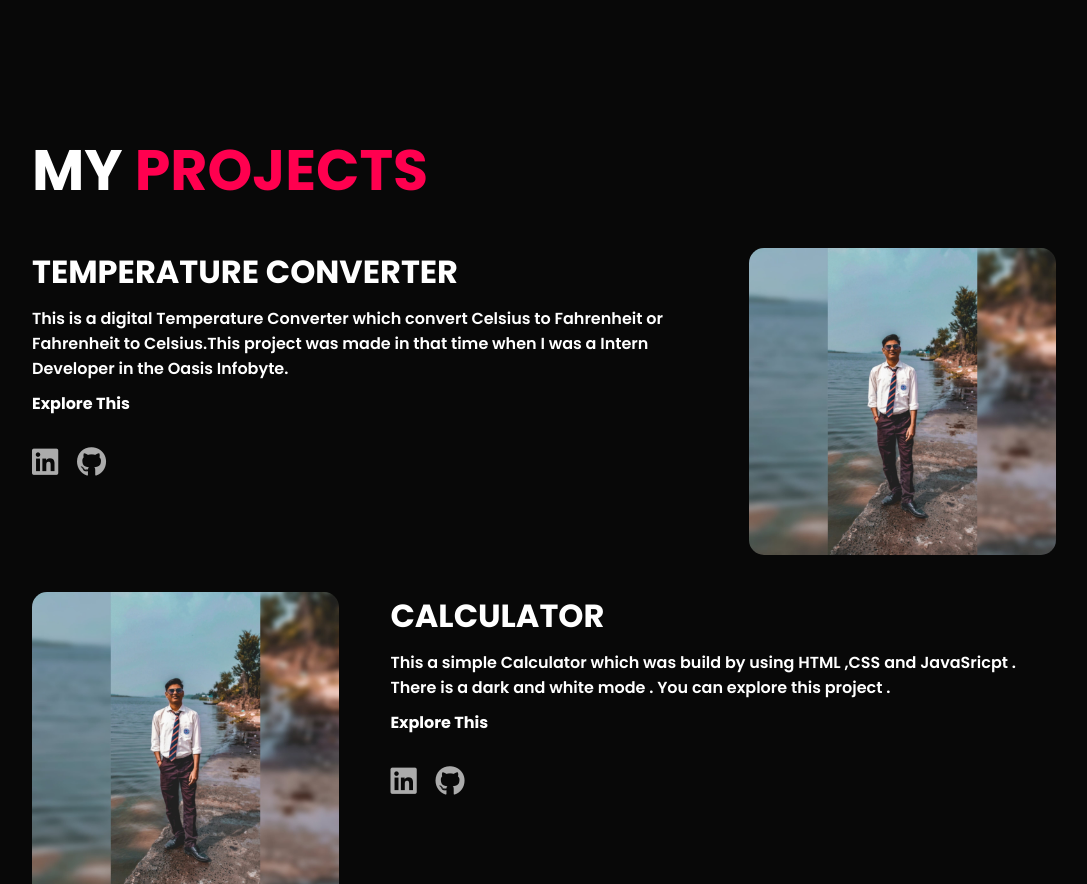
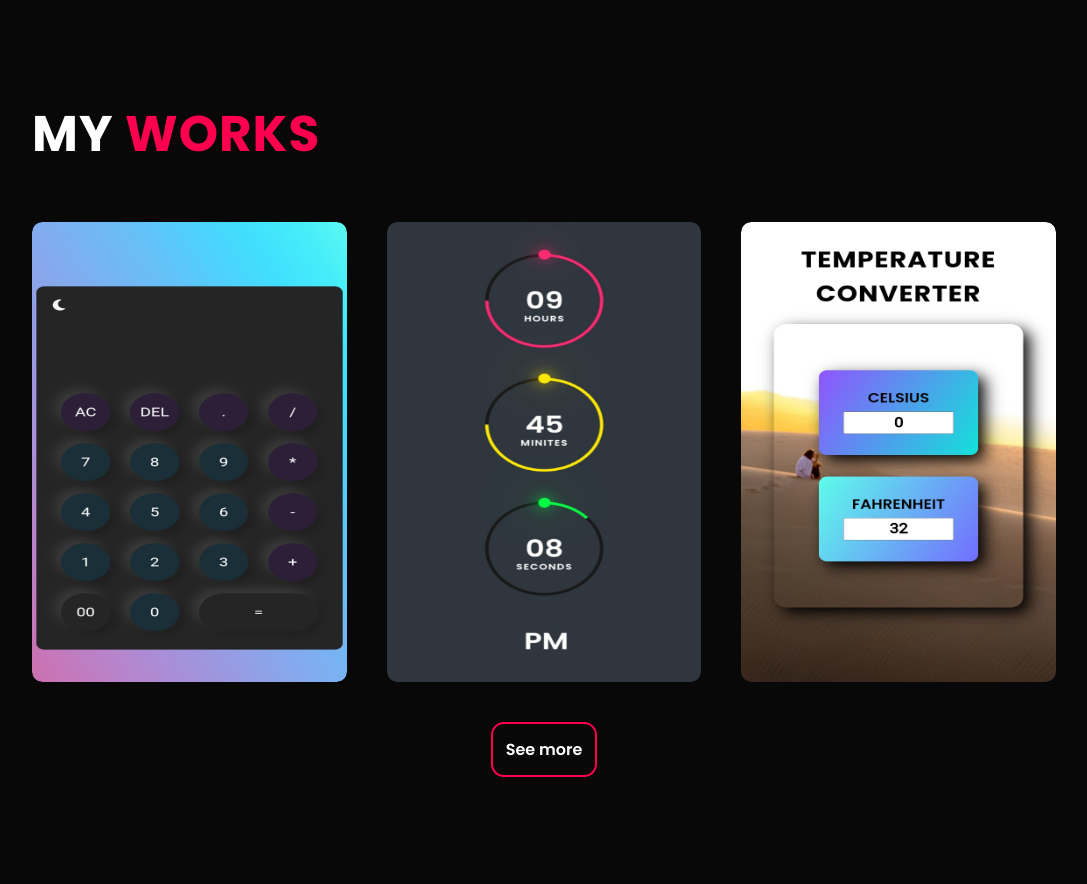
Before and after one commit to dipayan22/Portfolio, a plain HTML site: page index.html in a window 1280 px wide. Shown: the part 1916-2800 px from the top of the page, without its empty margins (96-1183 px from the left). Drawn offline with nearby package versions, Linux system fonts and the light colour scheme; a web font is replaced by a local one.

Commit message:
Add files via upload

```diff
--- a/index.html
+++ b/index.html
@@ -18,7 +18,7 @@
                 <li><a href="#header">Home</a></li>
                 <li><a href="#about">About</a></li>
                 <li><a href="#services">Service</a></li>
-                <li><a href="#projects">Projects</a></li>
+                <li><a href="#portfolio">Projects</a></li>
                 <li><a href="#contact">Contact</a></li>
                 <i class="fas fa-times" onclick="closemenu()"></i>
             </ul>
@@ -31,13 +31,13 @@
         <div class="header-text">
             <p> <span class="auto-type"></span></p>
             <h1>
-                Hi , I'm <span>Dipayan</span> <br> from india
+                Hi <br> I'm <span>Dipayan</span> <br> from india
             </h1>
         </div>
 
         <div class="img-box">
             <img src="pattern.png" alt="" class="back-img">
-            <img src="bg010.png" alt="" class="main-img">
+            <img src="Dipayan_Profile.png" alt="" class="main-img">
         </div>
     </div>
    </div>
@@ -68,7 +68,8 @@
                 </div>
                 <div class="tab-content" id="experience">
                     <ul>
-                        <li><span>2022-2023</span><br>Internship in Oasis Infobyte</li>
+                        <li><span>Dec,2022-Jan,2023</span><br>Internship in Oasis Infobyte</li>
+                        <li><span>Feb,2022-Present</span><br>Internship in Code Clause</li>
                     </ul>
                 </div>
                 <div class="tab-content" id="education">
@@ -111,43 +112,38 @@
 
    <!-- ------------------------------Projects--------------------- -->
 
-   <div id="projects">
+   <div id="portfolio">
     <div class="container">
-        <h1 class="title"> my <span>projects</span> </h1>
-        <div class="project">
-            <div class="project-left">
-                <h1>Temperature converter</h1>
-
-                <p>This is a digital Temperature Converter which convert Celsius to Fahrenheit or Fahrenheit to Celsius.This project was made in that time when I was a Intern Developer in the Oasis Infobyte.
-                </p>
-                <h4>Explore This </h4>
-                <a href=""><i class="fa-brands fa-linkedin"></i></a>
-                <a href=""><i class="fa-brands fa-github"></i></a>
+        <h1 class="sub-title">My <span>works</span></h1>
+        <div class="work-list">
+            <div class="work">
+                <img src="Project_11.jpg" >
+                <div class="layer">
+                    <h3>Calculator Website</h3>
+                    <p>In this website we can caculation somesimple mathemathical Problems</p>
+                    <a href="#"><i class="fa-brands fa-github"></i></a>
+                </div>
             </div>
-            <div class="project-right work">
-                <img src="profile2.jpg" alt="" >
+            <div class="work">
+                <img src="Project_13.jpg" >
+                <div class="layer">
+                    <h3>Digital Clock Website</h3>
+                    <p>In this website we can caculation somesimple mathemathical Problems</p>
+                    <a href="#"><i class="fa-brands fa-github"></i></a>
+                </div>
+            </div>
+            <div class="work">
+                <img src="Project_12.jpg" >
+                <div class="layer">
+                    <h3>Temparature Converter</h3>
+                    <p>In this website we can caculation somesimple mathemathical Problems</p>
+                    <a href="#"><i class="fa-brands fa-github"></i></a>
+                </div>
             </div>
         </div>
-
-        <div class="project">
-            <div class="project-right work">
-                <img src="profile2.jpg" alt="" >
-            </div>
-            <div class="project-left">
-                <h1>Calculator</h1>
-
-                <p>This a simple Calculator which was build by using HTML ,CSS and JavaSricpt . There is a dark and white mode . You can explore this project .
-                </p>
-                <h4>Explore This </h4>
-                <a href=""><i class="fa-brands fa-linkedin"></i></a>
-                <a href=""><i class="fa-brands fa-github"></i></a>
-            </div>
-        </div>
-
-        </div>
+        <a href="#" class="btn">See more</a>
     </div>
    </div>
-
    <!-- --------------------------contact-------------------- -->
 
    <div id="contact">
--- a/script.js
+++ b/script.js
@@ -19,7 +19,7 @@ icon.onclick=function(){
 }
 
 var typed=new Typed(".auto-type", {
-    strings: ["UI/UX Designer" , "Web Developer" , "Programmer"],
+    strings: ["UI/UX Designer" , "Web Developer" , "Programmer","Student"],
     typeSpeed : 150,
     backSpeed : 130,
     loop : true
--- a/style.css
+++ b/style.css
@@ -52,6 +52,7 @@ body{
 nav{
     display: flex;
     align-items: center;
+
     justify-content: space-between;
     flex-wrap: wrap;
 }
@@ -82,6 +83,7 @@ nav ul li{
     display: inline-block;
     list-style: none;
     margin: 10px 20px;
+
 }
 
 nav ul li a{
@@ -124,7 +126,22 @@ nav ul li a:hover::after{
 }
 .header-text h1 span{
     color: var(--third-color);
+    /* color: transparent;
+    -webkit-text-stroke: 1px var(--primary-color);
+    background: url(back.png);
+    background-color: var(--secondary-color);
+    -webkit-background-clip: text;
+    background-position: 0 0;
+    animation: back 20s linear infinite; */
 }
+
+
+
+/* @keyframes back{
+    100%{
+        background-position: 2000px 0;
+    }
+} */
 
 .img-box{
     width: 45%;
@@ -287,61 +304,87 @@ nav ul li a:hover::after{
 
 /* -------------------Projects------------------ */
 
-#projects{
-    padding: 80px 0;
-    color: var(--primary-color);
+#portfolio{
+    padding: 50px 0;
 }
 
-#projects .title{
-    font-size: 57px;
+#portfolio .sub-title{
+    font-size: 50px;
     text-transform: uppercase;
-    margin-bottom: 20px;
+    letter-spacing: 1px;
+
 }
-#projects .title span{
+#portfolio .sub-title span{
     color: var(--third-color);
 }
-.project{
-    display: flex;
-    justify-content: space-between;
-    flex-wrap: wrap;
-    padding: 15px 0;
+.work-list{
+    display: grid;
+    grid-template-columns: repeat(auto-fit, minmax(250px,1fr));
+    grid-gap: 40px;
+    margin-top: 50px;
 }
-.project-left{
-    flex-basis: 65%;
-    justify-content: center;
 
+.work{
+    border-radius: 10px;
+    position: relative;
+    overflow: hidden;
 }
-.project-left a{
-    text-decoration: none;
-    font-size: 30px;
-    margin: 15px;
-    margin-left: 0;
-    color: #ababab;
-    display: inline-block;
-    transition: color 0.5s , transform 0.3s;
+.work img{
+    width: 100%;
+    height: 460px;
+    border-radius: 10px;
+    display: block;
+    transition: transform .5s;
 }
-.project-left a:hover{
-    color: var(--third-color);
+.work:hover img{
+    transform: scale(1.1);
+}
+.work a{
+    transition: transform .5s;
+}
+
+
+.work a:hover{
     transform: translateY(-10px);
 }
 
-.project-left h1{
-    text-transform: uppercase;
-    margin-bottom: 10px;
-}
-.project-left h4{
-    margin: 10px 0;
-}
-.project-right{
-    flex-basis: 30%;
-}
-.work img{
+.layer{
     width: 100%;
-    border-radius: 15px;
+    height: 0;
+    background: linear-gradient(rgba(0,0,0,.6), var(--third-color));
+    border-radius: 10px;
+    position: absolute;
+    color: #fff;
+    left: 0;
+    bottom: 0;
+    overflow: hidden;
+    display: flex;
+    align-items: center;
+    justify-content: center;
+    flex-direction: column;
+    padding: 0 40px;
+    text-align: center;
+    font-size: 14px;
+    transition: height 0.5s;
 }
 
+.work:hover .layer{
+    height: 100%;
+}
 
+.layer h3{
+    font-weight: 500;
+    margin-bottom: 20px;
+}
 
+.layer a{
+    margin-top: 20px;
+    color: #fff;
+    text-decoration: none;
+    font-size: 30px;
+    line-height: 60px;
+    align-items: center;
+}
 /* ----------------contact--------------------- */
 
 .contact-left{
@@ -438,16 +481,58 @@ form .btn.btn-2{
 
 
 /* -------------------------Responsive designing --------------------------- */
-
 nav .fas{
     display: none;
 }
 
-@media only screen and (max-width : 820px){
+@media (min-width : 760px ) and (max-width : 1000px){
+    nav .fas{
+        display: block;
+        font-size: 25px;
+    }
+    nav ul{
+        background: var(--third-color);
+        position: fixed;
+        top: 0;
+        right: -200px;
+        width: 200px;
+        height: 100vh;
+        padding-top: 50px;
+        z-index: 2;
+        transition: right .45s;
+    }
+    nav ul li{
+        display: block;
+        margin: 25px;
+    }
+    nav ul .fas{
+        position: absolute;
+        top: 25px;
+        left: 25px;
+        cursor: pointer;
+    }
+    .header-text{
+        margin-top: 16%;
+        font-size: 20px;
+    }
+    .header-text h1{
+        font-size: 45.6px;
+    }
+    .img-box img{
+        height: 86%;
+    }
+
+}
+
+@media (max-width : 760px){
     /* #header{
         background-image: url(bg008.jpg);
 
     } */
+
+    .img-box img{
+        height: 70%;
+    }
     .back-img{
         width: 400px;
     }
```
Also changed, not shown: Project_11.jpg (added), Project_12.jpg (added), Project_13.jpg (added).
